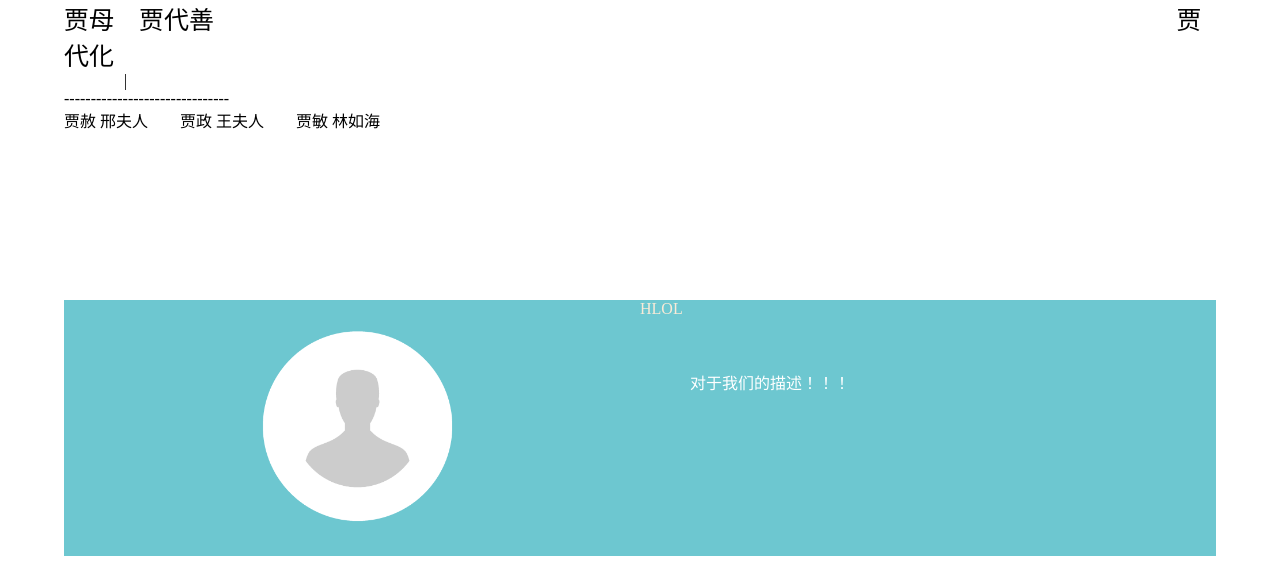
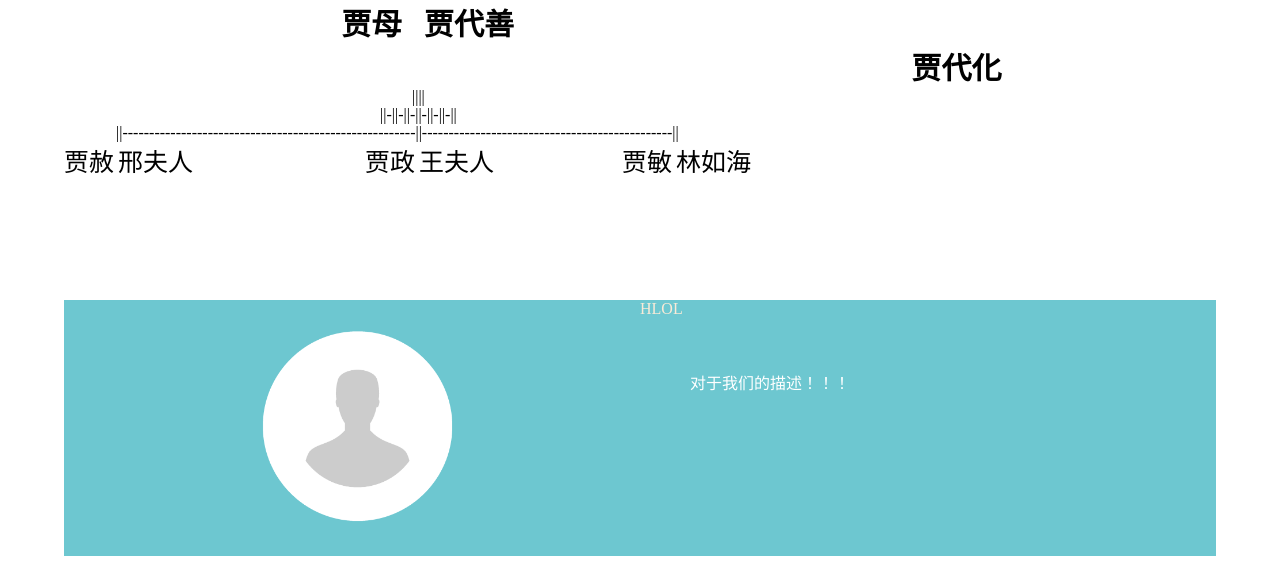
Before and after one commit to XiaoDev114/HL_Realtion, a plain HTML site: page Index.html in a window 1280 px wide. Shown: the top 588 px of the page. Drawn offline with Linux system fonts and the light colour scheme.

Commit message:
Add files via upload

```diff
--- a/Index.html
+++ b/Index.html
@@ -15,32 +15,35 @@
 			<div class="P">
 
 					<span class="P RG">
-						<a herf="#">贾母</a>
-						<a>&nbsp;&nbsp;</a>
-						<a herf="#">贾代善</a>
-					</span>
+						<a>&nbsp; &nbsp; &nbsp; &nbsp; &nbsp; &nbsp; &nbsp; &nbsp; &nbsp; &nbsp; &nbsp; &nbsp; &nbsp; &nbsp; &nbsp; &nbsp; &nbsp; &nbsp;&nbsp; </a>
+						<a herf="#" class="jm">贾母</a>
+						<a>&nbsp;</a>
+					<a herf="#" class="jds">贾代善</a> </span>
 					<span class="P NG">
-					<a>&nbsp;&nbsp;&nbsp;&nbsp;&nbsp;&nbsp;&nbsp;&nbsp;&nbsp;&nbsp;&nbsp;&nbsp;&nbsp;&nbsp;&nbsp;&nbsp;&nbsp;&nbsp;&nbsp;&nbsp;&nbsp;&nbsp;&nbsp;&nbsp;&nbsp;&nbsp;&nbsp;&nbsp;&nbsp;&nbsp;&nbsp;&nbsp;&nbsp;&nbsp;&nbsp;&nbsp;&nbsp;&nbsp;&nbsp;&nbsp;&nbsp;&nbsp;&nbsp;&nbsp;&nbsp;&nbsp;&nbsp;&nbsp;&nbsp;&nbsp;&nbsp;&nbsp;&nbsp;&nbsp;&nbsp;&nbsp;&nbsp;&nbsp;&nbsp;&nbsp;&nbsp;&nbsp;&nbsp;&nbsp;&nbsp;&nbsp;&nbsp;&nbsp;&nbsp;&nbsp;&nbsp;&nbsp;&nbsp;&nbsp;&nbsp;&nbsp;&nbsp;&nbsp;&nbsp;&nbsp;&nbsp;&nbsp;&nbsp;&nbsp;&nbsp;&nbsp;&nbsp;&nbsp;&nbsp;&nbsp;&nbsp;&nbsp;&nbsp;&nbsp;&nbsp;&nbsp;&nbsp;&nbsp;&nbsp;&nbsp;&nbsp;&nbsp;&nbsp;&nbsp;&nbsp;&nbsp;&nbsp;&nbsp;&nbsp;&nbsp;&nbsp;&nbsp;&nbsp;&nbsp;&nbsp;&nbsp;&nbsp;&nbsp;&nbsp;&nbsp;&nbsp;&nbsp;&nbsp;&nbsp;&nbsp;&nbsp;&nbsp;&nbsp;&nbsp;&nbsp;&nbsp;&nbsp;&nbsp;&nbsp;&nbsp;&nbsp;&nbsp;&nbsp;&nbsp;&nbsp;&nbsp;&nbsp;&nbsp;&nbsp;&nbsp;&nbsp;&nbsp;&nbsp;&nbsp;&nbsp;&nbsp;&nbsp;</a>
-						<a>贾代化</a>
+					<a>&nbsp;&nbsp;&nbsp;&nbsp;&nbsp;&nbsp;&nbsp;&nbsp;&nbsp;&nbsp;&nbsp;&nbsp;&nbsp;&nbsp;&nbsp;&nbsp;&nbsp;&nbsp;&nbsp;&nbsp;&nbsp;&nbsp;&nbsp;&nbsp;&nbsp;&nbsp;&nbsp;&nbsp;&nbsp;&nbsp;&nbsp;&nbsp;&nbsp;&nbsp;&nbsp;&nbsp;&nbsp;&nbsp;&nbsp;&nbsp;&nbsp;&nbsp;&nbsp;&nbsp;&nbsp;&nbsp;&nbsp;&nbsp;&nbsp;&nbsp;&nbsp;&nbsp;&nbsp;&nbsp;&nbsp;&nbsp;&nbsp;&nbsp;&nbsp;&nbsp;&nbsp;&nbsp;&nbsp;&nbsp;&nbsp;&nbsp;&nbsp;&nbsp;&nbsp;&nbsp;&nbsp;&nbsp;&nbsp;&nbsp;&nbsp;&nbsp;&nbsp;&nbsp;&nbsp;&nbsp;&nbsp;&nbsp;&nbsp;&nbsp;&nbsp;&nbsp;&nbsp;&nbsp;&nbsp;&nbsp;&nbsp;&nbsp;&nbsp;&nbsp;&nbsp;&nbsp;&nbsp;&nbsp;&nbsp;&nbsp;&nbsp;&nbsp;&nbsp;&nbsp;&nbsp;&nbsp;&nbsp;&nbsp;&nbsp;&nbsp;&nbsp;&nbsp;</a>
+						<a class="jdh">贾代化</a>
 					</span>
 				</div>
 				<div class="PF1-1">
 					<a>&nbsp;&nbsp;&nbsp;&nbsp;&nbsp;&nbsp;&nbsp;&nbsp;&nbsp;&nbsp;&nbsp;&nbsp;&nbsp;&nbsp;</a>
-					<a>|</a>
+					<a>&nbsp; &nbsp; &nbsp; &nbsp; &nbsp; &nbsp; &nbsp; &nbsp; &nbsp; &nbsp; &nbsp; &nbsp; &nbsp; &nbsp; &nbsp; &nbsp; &nbsp; &nbsp; &nbsp; &nbsp; &nbsp; &nbsp; &nbsp; &nbsp; &nbsp; &nbsp; &nbsp; &nbsp; &nbsp; &nbsp; &nbsp; &nbsp; &nbsp; &nbsp; &nbsp; &nbsp; ||||</a>
 				</div>
 				<div class="PF1-2">
-					<a>-------------------------------</a>
+					<a>&nbsp; &nbsp; &nbsp; &nbsp; &nbsp; &nbsp; &nbsp; &nbsp; &nbsp; &nbsp; &nbsp; &nbsp; &nbsp; &nbsp; &nbsp; &nbsp; &nbsp; &nbsp; &nbsp; &nbsp; &nbsp; &nbsp; &nbsp; &nbsp; &nbsp; &nbsp; &nbsp; &nbsp; &nbsp; &nbsp; &nbsp; &nbsp; &nbsp; &nbsp; &nbsp; &nbsp; &nbsp; &nbsp; &nbsp; &nbsp;||-||-||-||-||-||-||</a>
 				</div>
-					<div>
+				<div class="PF1-3">
+					<a>&nbsp; &nbsp; &nbsp; &nbsp; &nbsp; &nbsp; &nbsp;||-------------------------------------------------------||-----------------------------------------------||</a>
+				</div>
+					<div class="F1">
 						<span class="F1">
-							<a herf="#">贾赦</a>
-							<a herf="#">邢夫人</a>
-							<a>&nbsp;&nbsp;&nbsp;&nbsp;&nbsp;&nbsp;</a>
-							<a herf="#">贾政</a>
-							<a herf="#">王夫人</a>
-							<a>&nbsp;&nbsp;&nbsp;&nbsp;&nbsp;&nbsp;</a>
-							<a herf="#">贾敏</a>
-							<a herf="#">林如海</a>
+							<a class="js" herf="#">贾赦</a>
+							<a herf="#" class="xfr">邢夫人</a>
+							<a>&nbsp; &nbsp; &nbsp; &nbsp; &nbsp; &nbsp; &nbsp; &nbsp; &nbsp; &nbsp; &nbsp; &nbsp; &nbsp; &nbsp; &nbsp; &nbsp; &nbsp; &nbsp; &nbsp; &nbsp; &nbsp;</a>
+							<a herf="#" class="jz">贾政</a>
+							<a herf="#" class="wfr">王夫人</a>
+							<a>&nbsp; &nbsp; &nbsp; &nbsp; &nbsp; &nbsp; &nbsp; &nbsp; &nbsp; &nbsp; &nbsp; &nbsp; &nbsp; &nbsp; &nbsp;&nbsp;</a>
+							<a herf="#" class="jm2">贾敏</a>
+							<a herf="#" class="lrh">林如海</a>
 						</span>
 					</div>
 		</div>
--- a/css/simpleGridTemplate.css
+++ b/css/simpleGridTemplate.css
@@ -8,16 +8,82 @@ body {
 .PF1-1 .PF1-2 div{
 	margin-top: 0
 }
+
+.relation div{
+	position: relative;
+}
+.PF1-1 div{
+	position: absolute;
+	left: 25px;
+}
 .P div{
-	margin-bottom: 0
+	margin-bottom: 0;
 }
 .P span{
-	font-size: 25px
+	font-size: 30px;
+	font-weight: bolder;
+
 }
+
 .relation{
 	height:300px;
 }
-.RG span{
+.js,.xfr,.jz,.wfr,.jm2,.lrh{
+	font-size: 25px;
+	transition: all in 5s ease-out;
+}
+a.lrh{
+	transform: uppercase;
+	font-size: 25px;
+	transition: all in 0.5s ease-out;
+}
+.js:hover{
+	font-size: 40px;
+	transition: all 0.2s ease-in;
+}
+.xfr:hover{
+	font-size: 40px;
+	transition: all 0.2s ease-in;
+}
+.jz:hover{
+	font-size: 40px;
+	transition: all 0.2s ease-in;
+}
+.wfr:hover{
+	font-size: 40px;
+	transition: all 0.2s ease-in;
+}
+.jm2:hover{
+	font-size: 40px;
+	transition: all 0.2s ease-in;
+}
+.lrh:hover{
+	font-size: 40px;
+	transition: all 0.5s ease-in;
+}
+a.jdh:hover{
+	color: goldenrod;
+	transform: uppercase;
+	font-size: 50px;
+	transition: all 0.2s ease-in;
+	font-display: block；
+}
+a.jm:hover{
+	color: goldenrod;
+	transform: uppercase;
+	font-size: 50px;
+	transition: all 0.2s ease-in;
+	font-display: block；
+}
+a.jds:hover{
+	color: goldenrod;
+	transform: uppercase;
+	font-size: 50px;
+	transition: all 0.2s ease-in;
+	font-display: block；
+}
+a.jdh,a.jm,a.jds{
+	transition: all 0.5s ease-out;
 
 }
 .main:hover {
@@ -26,6 +92,7 @@ body {
 	transition: all 1s ease-out;
 	font-display: block；
 }
+
 .main{
 	color: antiquewhite;
 	transition: all 0.5s ease-out;
```
